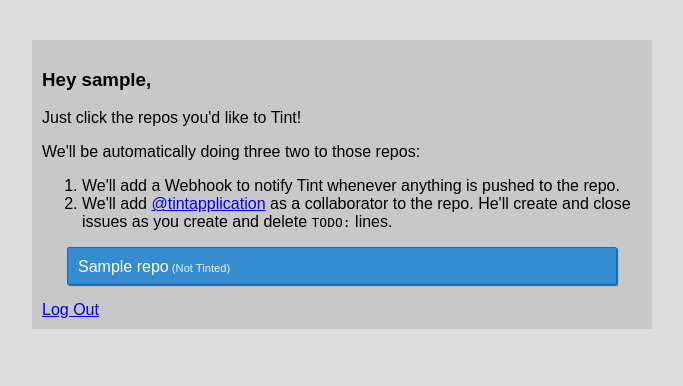
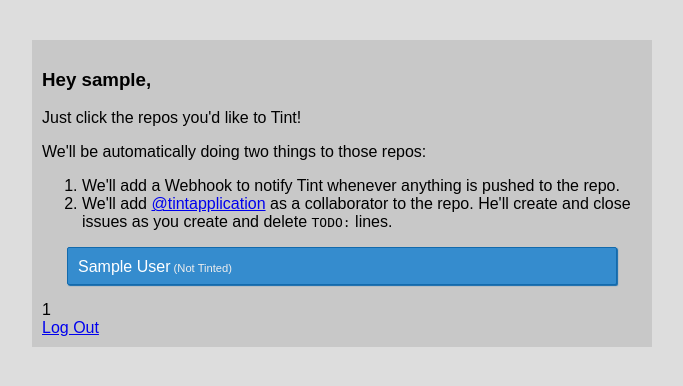
Before and after one commit to zanesterling/tint, a Flask app: template templates/home.html in a window 1280 px wide. Shown: the top 386 px of the page, without its empty margins (298-981 px from the left). Run offline with Flask 2, Linux system fonts and the light colour scheme; the template is opened without the code that fills it: most values are stand-ins (such as "Sample title", 1, 10 or a date in 2020); some libraries are stand-ins or nearby versions.

Commit message:
Provide page navigation

```diff
--- a/app.py
+++ b/app.py
@@ -19,9 +19,10 @@ def home():
 
 	d['logged_in'] = True
 	d['username'] = session['username']
-	d['repos'] = getRepos(session['oauth_token'], int(request.args.get('page', 1)))
+	page = int(request.args.get('page', 1))
+	d['repos'] = getRepos(session['oauth_token'], page)
 	print [r['name'] for r in d['repos']]
-	return render_template("home.html", d=d)
+	return render_template("home.html", d=d, min_page=1, page_num=page, max_page=100)
 
 # process github's oauth callback and add user as necessary
 @app.route('/github-callback')
--- a/app_extension.py
+++ b/app_extension.py
@@ -6,7 +6,7 @@ import db
 def getRepos(oauth_token, page=1):
 	repos = []
 	while len(repos) == 0:
-		repos = json.loads(requests.get('https://api.github.com/user/repos?page=%s&' % page + oauth_token).text)
+		repos = json.loads(requests.get('https://api.github.com/user/repos?page=%s&sort=updated&affiliation=owner&' % page + oauth_token).text)
 		repos = [rp for rp in repos if rp['permissions']['admin']]
 
 		page -= 1
--- a/models/issues.py
+++ b/models/issues.py
@@ -31,8 +31,7 @@ class Issue():
                    'assignee': self.assignee,
                    'labels': self.labels}
         response = requests.post(url, data=json.dumps(payload))
-        number = json.loads(response.text)['number']
-        return number
+        return json.loads(response.text)['number']
 
     @staticmethod
     def remove(issue_number, account, repo):
--- a/templates/home.html
+++ b/templates/home.html
@@ -13,16 +13,29 @@
 	<div id=container>
 	<h3>Hey {{ d['username'] }},</h3>
 	<p>Just click the repos you'd like to Tint!</p>
-	<p>We'll be automatically doing three two to those repos:</p>
+
+	<p>We'll be automatically doing two things to those repos:</p>
+
 	<ol>
 			<li>We'll add a Webhook to notify Tint whenever anything is pushed to the repo.</li>
 			<li>We'll add <a href=http://github.com/tintapplication>@tintapplication</a> as a collaborator to the repo. He'll create and close issues as you create and delete <code>TODO:</code> lines.</li>
 	</ol>
-		<ul id=repolist>
+
+	<ul id=repolist>
 		{% for repo in d['repos'] %}
-		<li class="repo"><span class=reponame>{{ repo['name'] }}</span></li>
+		<li class="repo"><span class=reponame>{{ repo['full_name'] }}</span></li>
 		{% endfor %}
-		</ul>
-		<a href='/logout'>Log Out</a>
+	</ul>
+
+	{% if min_page < page_num %}
+		<a href='/?page={{ page_num - 1 }}'>prev</a>
+	{% endif %}
+	<span class="page-counter">{{ page_num }}</span>
+	{% if page_num < max_page %}
+		<a href='/?page={{ page_num + 1 }}'>next</a>
+	{% endif %}
+	<br>
+
+	<a href='/logout'>Log Out</a>
 	</div>
 </body>
```
